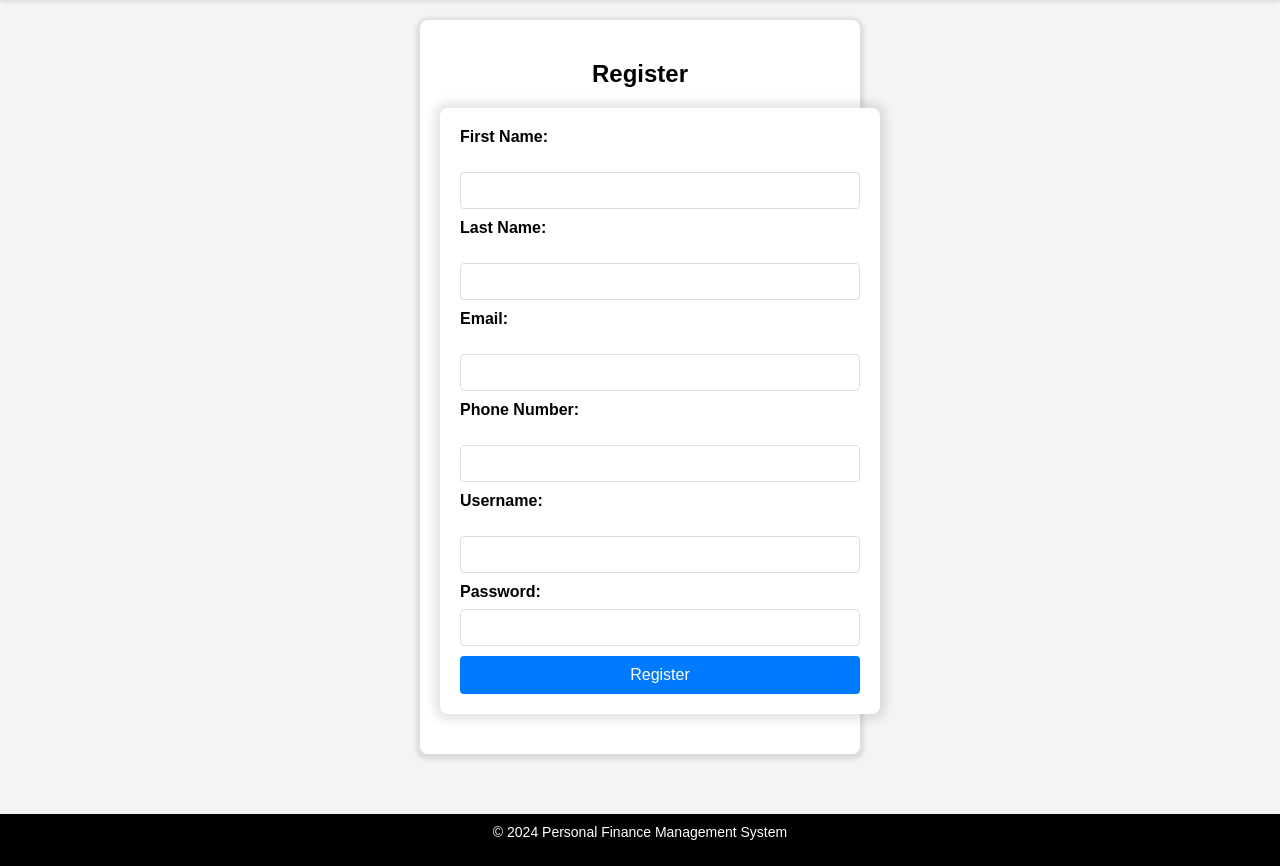
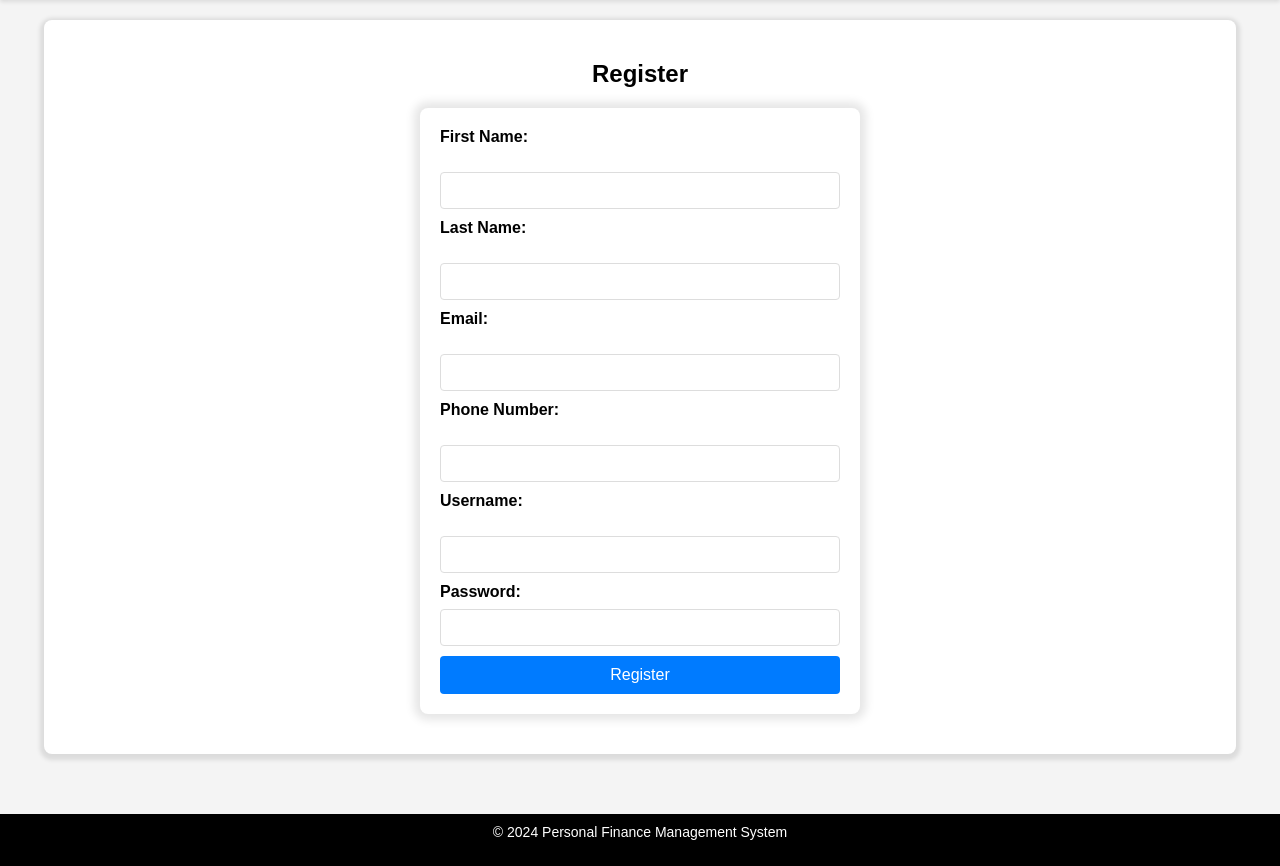
Before and after one commit to G-spec768/Personal-Finance-Manager, a PHP site: page /register.php in a window 1280 px wide. Shown: the part 58-924 px from the top of the page. Run offline with PHP 8.4, Linux system fonts and the light colour scheme.

Commit message:
Improvements

```diff
--- a/Personal Finance Manager/public/budget_overview.js
+++ b/Personal Finance Manager/public/budget_overview.js
@@ -97,6 +97,7 @@ document.addEventListener('DOMContentLoaded', function() {
 
     // Populate Budget Table
     function populateTable(data) {
+        console.log(data);  // Check if the data structure is correct
         const tableBody = document.querySelector('#budget-table tbody');
         tableBody.innerHTML = ''; // Clear existing rows
         data.forEach(item => {
@@ -113,6 +114,7 @@ document.addEventListener('DOMContentLoaded', function() {
             tableBody.appendChild(row);
         });
     }
+
 
     // Populate Budget Chart
     function populateChart(data) {
--- a/Personal Finance Manager/public/register_login.css
+++ b/Personal Finance Manager/public/register_login.css
@@ -11,7 +11,7 @@ body {
 
 .container {
     width: 90%;
-    max-width: 400px; /* Adjusted max-width for better mobile experience */
+    /* max-width: 400px; Adjusted max-width for better mobile experience */
     margin: 20px auto;
     background-color: #fff; /* White background for the container */
     padding: 20px;
@@ -27,7 +27,7 @@ h2 {
 
 form {
     width: 100%;
-    max-width: 500px;
+    max-width: 400px;
     margin: 20px auto;
     padding: 20px;
     background-color: #fff;
```
Also changed, not shown: Personal Finance Manager/uploads/1_J1-Spider Red.jpg (added).
